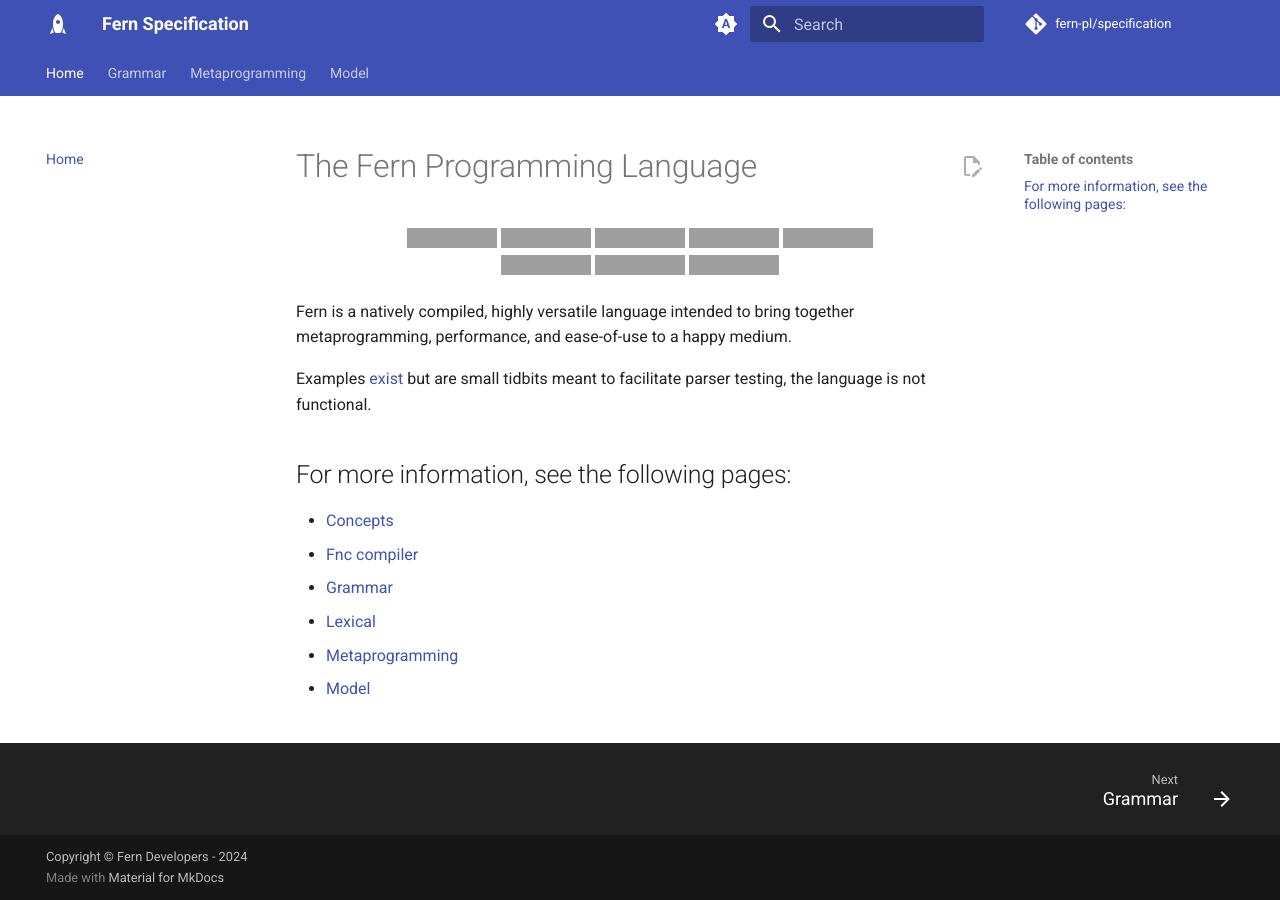
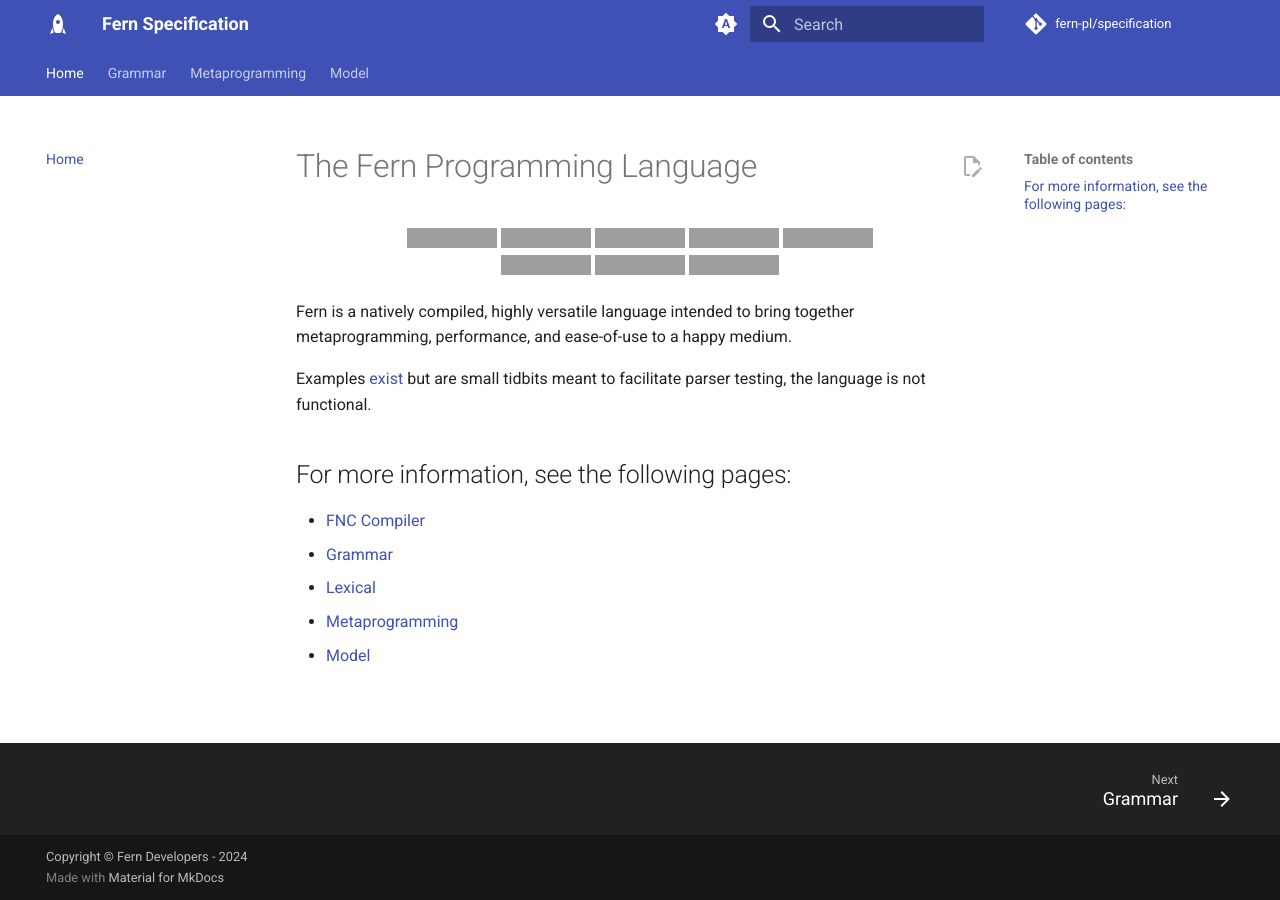
Before and after one commit to fern-pl/specification, an MkDocs documentation site: the page built from specification/index.md, in a window 1280 px wide, cut to the strip 0-900 px from the top of the page. Built offline with MkDocs 1.6.1 and Material for MkDocs 9.7.7, drawn with Linux system fonts in a browser that asks for light colours; comment, search, counter and statistics services are not loaded; grey boxes are pictures that could not be loaded.

Commit message:
Update index.md

```diff
--- a/specification/index.md
+++ b/specification/index.md
@@ -18,8 +18,7 @@ Examples [exist](https://github.com/fern-pl/fnc/tree/main/examples) but are smal
 
 ## For more information, see the following pages:
 
-- [Concepts](concepts.md)
-- [Fnc compiler](fnc.md)
+- [FNC Compiler](fnc.md)
 - [Grammar](grammar.md)
 - [Lexical](lexical.md)
 - [Metaprogramming](metaprogramming.md)
```
